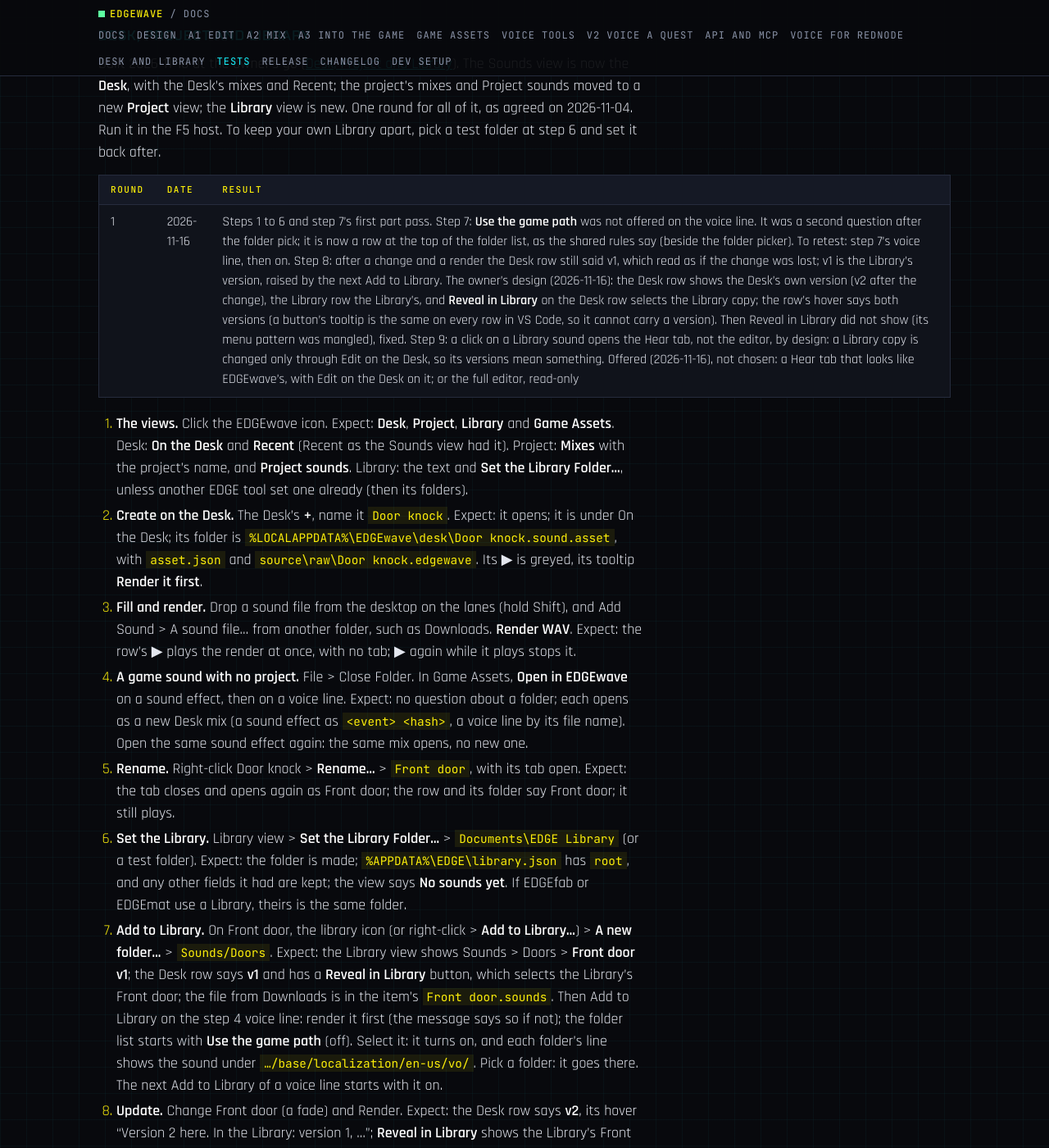
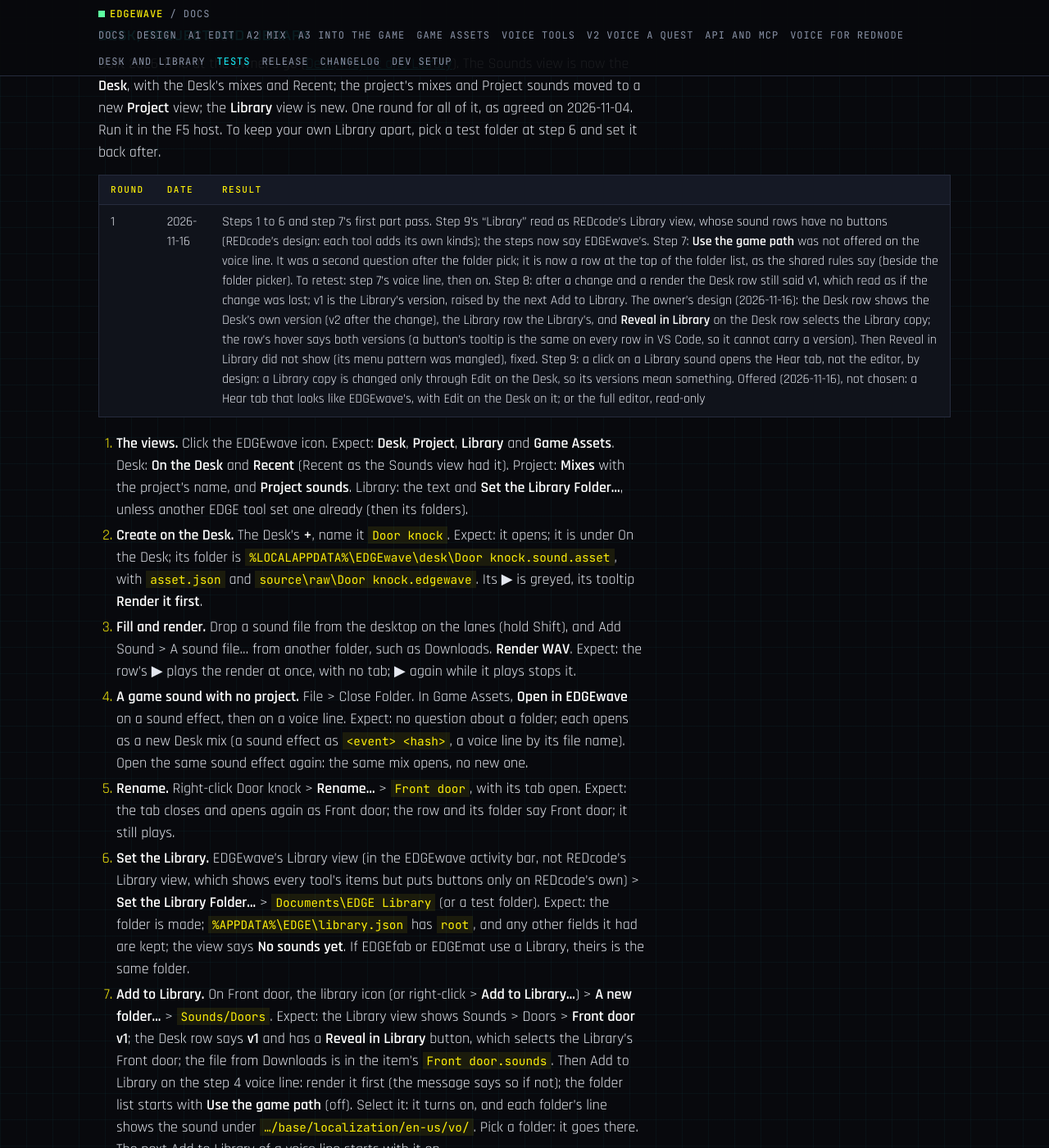
Before and after one commit to Edgemodders/EDGEwave, a Jekyll site: the page built from docs/testing.md, in a window 1280 px wide and 1400 px high, scrolled down 26027 px. Shown: the whole window at 82% size. Built offline with Jekyll 4.4.1, drawn with Linux system fonts in a browser that asks for light colours; our own code applies the rules of GitHub Pages for plain Markdown files; some of the changed text lies outside the part shown.

Commit message:
Testing: the Desk and Library steps name EDGEwave's Library view, not REDcode's
Co-Authored-By: Claude Opus 5.5 <noreply@anthropic.com>

```diff
--- a/docs/testing.md
+++ b/docs/testing.md
@@ -384,18 +384,18 @@ Built 2026-11-16 at the owner's go ([Desk, Project and Library](desk-library.htm
 
 | Round | Date | Result |
 |---|---|---|
-| 1 | 2026-11-16 | Steps 1 to 6 and step 7's first part pass. Step 7: **Use the game path** was not offered on the voice line. It was a second question after the folder pick; it is now a row at the top of the folder list, as the shared rules say (beside the folder picker). To retest: step 7's voice line, then on. Step 8: after a change and a render the Desk row still said v1, which read as if the change was lost; v1 is the Library's version, raised by the next Add to Library. The owner's design (2026-11-16): the Desk row shows the Desk's own version (v2 after the change), the Library row the Library's, and **Reveal in Library** on the Desk row selects the Library copy; the row's hover says both versions (a button's tooltip is the same on every row in VS Code, so it cannot carry a version). Then Reveal in Library did not show (its menu pattern was mangled), fixed. Step 9: a click on a Library sound opens the Hear tab, not the editor, by design: a Library copy is changed only through Edit on the Desk, so its versions mean something. Offered (2026-11-16), not chosen: a Hear tab that looks like EDGEwave's, with Edit on the Desk on it; or the full editor, read-only |
+| 1 | 2026-11-16 | Steps 1 to 6 and step 7's first part pass. Step 9's "Library" read as REDcode's Library view, whose sound rows have no buttons (REDcode's design: each tool adds its own kinds); the steps now say EDGEwave's. Step 7: **Use the game path** was not offered on the voice line. It was a second question after the folder pick; it is now a row at the top of the folder list, as the shared rules say (beside the folder picker). To retest: step 7's voice line, then on. Step 8: after a change and a render the Desk row still said v1, which read as if the change was lost; v1 is the Library's version, raised by the next Add to Library. The owner's design (2026-11-16): the Desk row shows the Desk's own version (v2 after the change), the Library row the Library's, and **Reveal in Library** on the Desk row selects the Library copy; the row's hover says both versions (a button's tooltip is the same on every row in VS Code, so it cannot carry a version). Then Reveal in Library did not show (its menu pattern was mangled), fixed. Step 9: a click on a Library sound opens the Hear tab, not the editor, by design: a Library copy is changed only through Edit on the Desk, so its versions mean something. Offered (2026-11-16), not chosen: a Hear tab that looks like EDGEwave's, with Edit on the Desk on it; or the full editor, read-only |
 
 1. **The views.** Click the EDGEwave icon. Expect: **Desk**, **Project**, **Library** and **Game Assets**. Desk: **On the Desk** and **Recent** (Recent as the Sounds view had it). Project: **Mixes** with the project's name, and **Project sounds**. Library: the text and **Set the Library Folder…**, unless another EDGE tool set one already (then its folders).
 2. **Create on the Desk.** The Desk's **+**, name it `Door knock`. Expect: it opens; it is under On the Desk; its folder is `%LOCALAPPDATA%\EDGEwave\desk\Door knock.sound.asset`, with `asset.json` and `source\raw\Door knock.edgewave`. Its ▶ is greyed, its tooltip **Render it first**.
 3. **Fill and render.** Drop a sound file from the desktop on the lanes (hold Shift), and Add Sound > A sound file… from another folder, such as Downloads. **Render WAV**. Expect: the row's ▶ plays the render at once, with no tab; ▶ again while it plays stops it.
 4. **A game sound with no project.** File > Close Folder. In Game Assets, **Open in EDGEwave** on a sound effect, then on a voice line. Expect: no question about a folder; each opens as a new Desk mix (a sound effect as `<event> <hash>`, a voice line by its file name). Open the same sound effect again: the same mix opens, no new one.
 5. **Rename.** Right-click Door knock > **Rename…** > `Front door`, with its tab open. Expect: the tab closes and opens again as Front door; the row and its folder say Front door; it still plays.
-6. **Set the Library.** Library view > **Set the Library Folder…** > `Documents\EDGE Library` (or a test folder). Expect: the folder is made; `%APPDATA%\EDGE\library.json` has `root`, and any other fields it had are kept; the view says **No sounds yet**. If EDGEfab or EDGEmat use a Library, theirs is the same folder.
+6. **Set the Library.** EDGEwave's Library view (in the EDGEwave activity bar, not REDcode's Library view, which shows every tool's items but puts buttons only on REDcode's own) > **Set the Library Folder…** > `Documents\EDGE Library` (or a test folder). Expect: the folder is made; `%APPDATA%\EDGE\library.json` has `root`, and any other fields it had are kept; the view says **No sounds yet**. If EDGEfab or EDGEmat use a Library, theirs is the same folder.
 7. **Add to Library.** On Front door, the library icon (or right-click > **Add to Library…**) > **A new folder…** > `Sounds/Doors`. Expect: the Library view shows Sounds > Doors > **Front door v1**; the Desk row says **v1** and has a **Reveal in Library** button, which selects the Library's Front door; the file from Downloads is in the item's `Front door.sounds`. Then Add to Library on the step 4 voice line: render it first (the message says so if not); the folder list starts with **Use the game path** (off). Select it: it turns on, and each folder's line shows the sound under `…/base/localization/en-us/vo/`. Pick a folder: it goes there. The next Add to Library of a voice line starts with it on.
 8. **Update.** Change Front door (a fade) and Render. Expect: the Desk row says **v2**, its hover "Version 2 here. In the Library: version 1, …"; **Reveal in Library** shows the Library's Front door still **v1**. Then **Add to Library…** again. Expect: no folder question; **v2** in the Library, in the same place; the Desk row still **v2**, its hover "the same".
-9. **Into a project.** Open a REDcode project. Library > Front door > **Add to Project** (hover). Expect: `source\raw\edgewave\sounds\Front door\` with the mix, its files and its render; `source\library.json` has an entry with `"by": "edgewave"`, version 2, other tools' entries kept; Project > Mixes shows **Front door · from the Library, v2**; **Open the Mix** opens it and it plays.
-10. **Refresh from Library.** Library > Front door > **Edit on the Desk**. Expect: it says Front door is on the Desk already: **Open It** or **Replace It**. Open It, change it, Render, Add to Library: v3. Then the Project view's **Refresh from Library…**. Expect: Front door, version 2 → 3; with it ticked, the project's copy is replaced and Mixes says v3.
+9. **Into a project.** Open a REDcode project. In EDGEwave's Library view, hover Front door > **Add to Project**. Expect: `source\raw\edgewave\sounds\Front door\` with the mix, its files and its render; `source\library.json` has an entry with `"by": "edgewave"`, version 2, other tools' entries kept; Project > Mixes shows **Front door · from the Library, v2**; **Open the Mix** opens it and it plays.
+10. **Refresh from Library.** EDGEwave's Library view > Front door > **Edit on the Desk**. Expect: it says Front door is on the Desk already: **Open It** or **Replace It**. Open It, change it, Render, Add to Library: v3. Then the Project view's **Refresh from Library…**. Expect: Front door, version 2 → 3; with it ticked, the project's copy is replaced and Mixes says v3.
 11. **Move to Project.** A Desk mix > **Move to Project…**, with its tab open. Expect: a question naming the project; then it is in `source\raw\edgewave\sounds\<name>\`, off the Desk, its tab open again from there.
 12. **Project sounds from outside the project.** The step 4 sound effect, still on the Desk, > its **Add to Project…** > **Override sound …**. Expect: Project sounds lists **sound <hash> · overrides the game's sound (<event>)**, though the mix is on the Desk (the gap of the Sounds view's step 8). A click opens the Hear tab; ▶ plays it; the hover's **Open the Mix That Made It** opens the Desk mix. Named sounds and REDnode package sounds: a click opens the Hear tab too, with ▶ and the mix's button when the mix is known.
 13. **Copy to the Desk.** Right-click a mix under Project > Mixes > **Copy to the Desk**. Expect: a copy on the Desk with its files; the project's mix stays.
```
